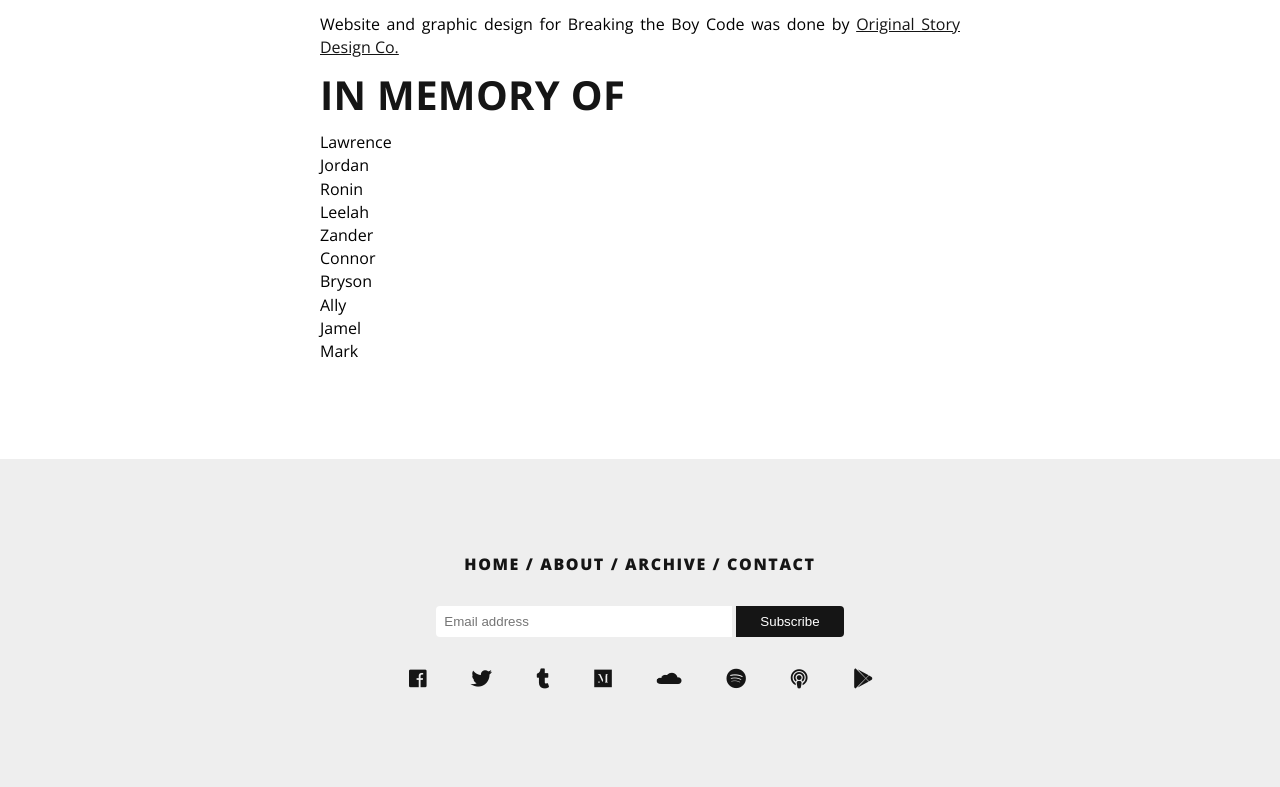
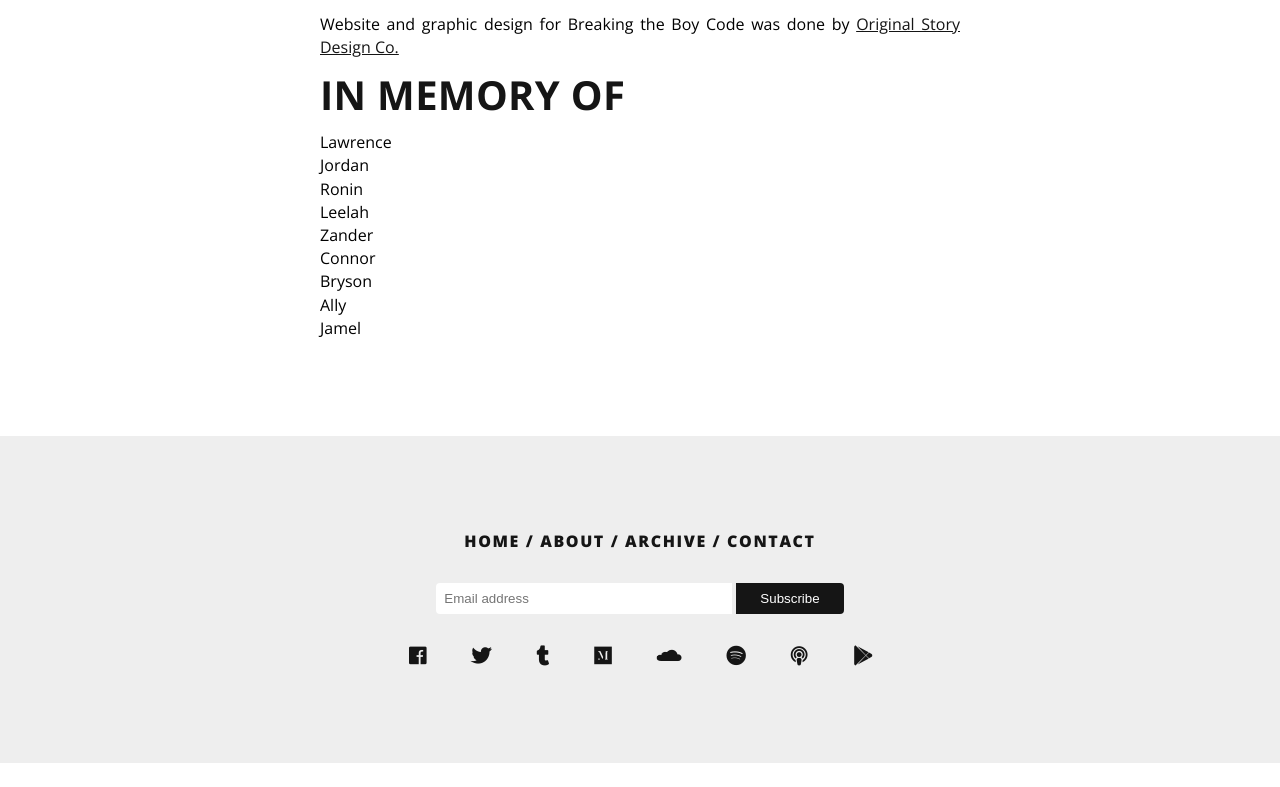
Before and after one commit to originalstorydesignco/breakingtheboycode, a plain HTML site: page about/index.html in a window 1280 px wide. Shown: the part 1382-2169 px from the top of the page. After the commit the page ends 2145 px from the top, so only its background shows below. Drawn offline with nearby package versions, Linux system fonts and the light colour scheme.

Commit message:
Updated list

```diff
--- a/about/index.html
+++ b/about/index.html
@@ -56,8 +56,7 @@
 	Connor<br>
 	Bryson<br>
 	Ally<br>
-	Jamel<br>
-	Mark</p>
+	Jamel</p>
 
 </div>
 
```
